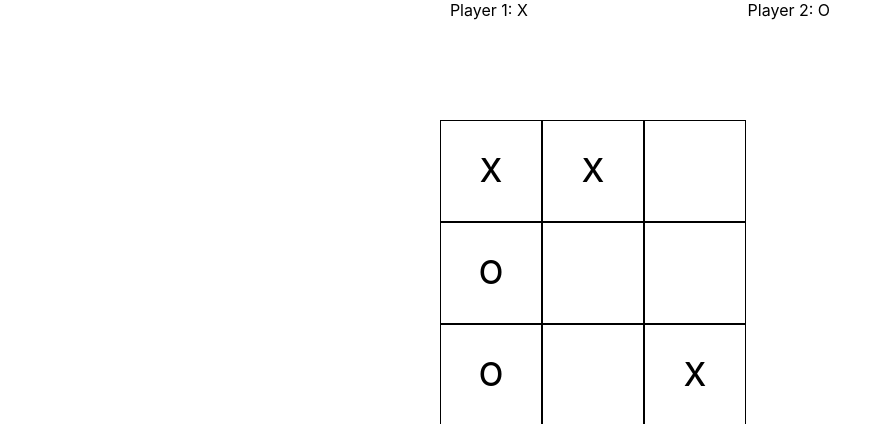
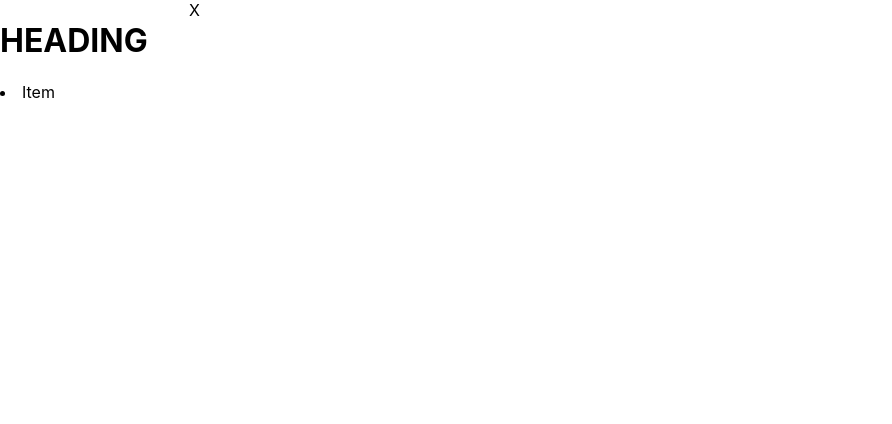
Before and after one commit to sharma-rishabh/react-practice, a React (Create React App) app in the folder my-app/: page / in a window 1280 px wide. Shown: the top 424 px of the page, without its empty margins (0-892 px from the left). Built offline with nearby package versions, Linux system fonts and the light colour scheme.

Commit message:
Higher order componenets

```diff
--- a/my-app/src/App.js
+++ b/my-app/src/App.js
@@ -1,9 +1,16 @@
 import "./App.css";
 
-import TicTacToe from "./ttt/TicTacToe";
+import {TodoHeading, TodoItem, withHover} from "./Todo.jsx";
+
+
 
 function App() {
-  return <TicTacToe />;
+  const HoverableHeading = withHover(TodoHeading);
+  const HoverableItem = withHover(TodoItem);
+  return <div>
+    <HoverableHeading heading="HEADING" />
+    <HoverableItem item="Item" />
+  </div>;
 }
 
 export default App;
--- /dev/null
+++ b/my-app/src/Todo.jsx
@@ -0,0 +1,29 @@
+import React, { Component } from 'react';
+
+const TodoHeading = ({ heading }) => <h1>{heading}</h1>
+
+const TodoItem = ({ item }) => <li>{item}</li>
+
+const withHover = (Component) => {
+  return class extends React.Component {
+    constructor(props) {
+      super(props);
+      this.state = { isHovered: false };
+      this.hover = this.hover.bind(this);
+    }
+
+    hover() {
+      this.setState(({isHovered})=>({ isHovered: !isHovered }));
+    }
+    render() {
+      return <div style={{ display: "flex", width: "200px", justifyContent: "space-between" }}
+        onMouseEnter={this.hover}
+        onMouseLeave={this.hover}>
+        <Component {...this.props} />
+        {this.state.isHovered && <div>X</div>}
+      </div>
+    }
+  }
+}
+
+export {TodoItem, TodoHeading, withHover};
```
